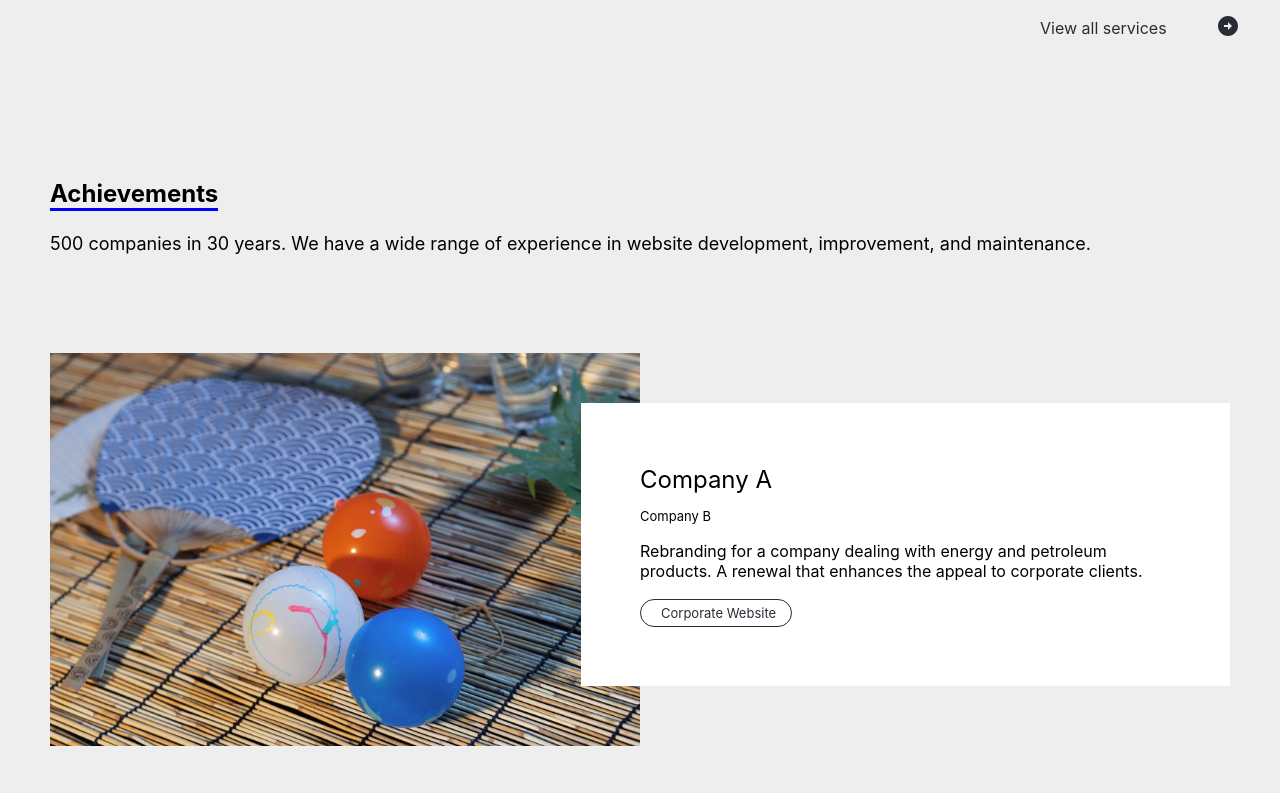
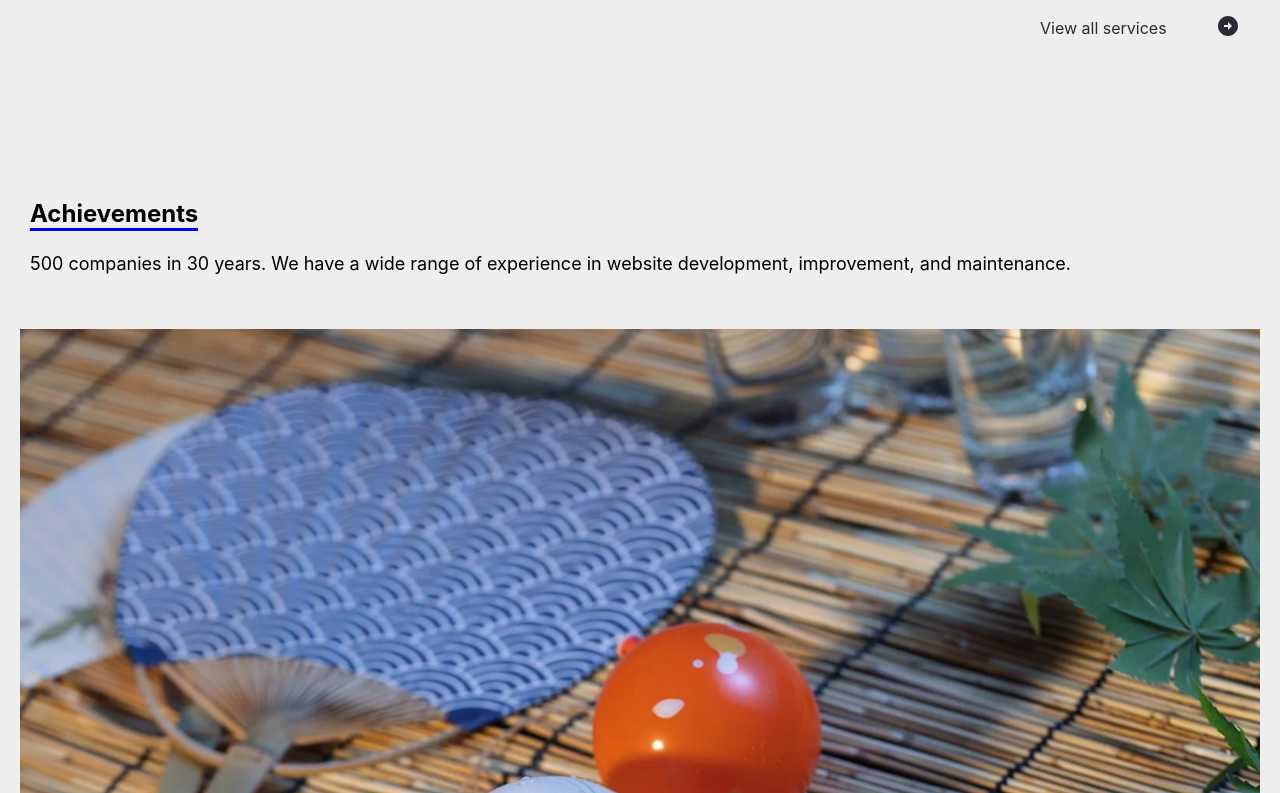
Before and after one commit to ultimania/react-rainbow-japan, a React (Create React App) app: page / in a window 1280 px wide. Shown: the part 1267-2060 px from the top of the page. Built offline with nearby package versions, Linux system fonts and the light colour scheme.

Commit message:
fix: achivement layout for responsive

```diff
--- a/src/components/Layout/AcievementLayout.module.scss
+++ b/src/components/Layout/AcievementLayout.module.scss
@@ -1,15 +1,13 @@
 
 // Achievement layout
 #layout-achievement {
-  padding: 0 5vh 10vh;
 
   .pickup {
     position: relative;
     text-align: left;
-    margin-bottom: 48px;
+    margin-bottom: 20vh;
 
     .image {
-      width: 50%;
       position: relative;
 
       img {
@@ -20,12 +18,11 @@
 
     .card {
       position: absolute;
-      width: 45%;
       padding: 5%;
+      margin: 5%;
       background-color: #fff;
       right: 0;
-      top: 3ex;
-      margin: 2% 0;
+      top: 50%;
 
       .title {
         font-size: x-large;
--- a/src/components/Layout/App.module.scss
+++ b/src/components/Layout/App.module.scss
@@ -96,7 +96,6 @@
   }
 
   &-main {
-    padding: 5ex 10px 10px 10px;
     margin: 10px 0px;
   }
 
--- a/src/components/Layout/App.scss
+++ b/src/components/Layout/App.scss
@@ -28,7 +28,6 @@
   }
 
   &-main {
-    padding: 5ex 10px 10px 10px;
     margin: 10px 0px;
   }
 
@@ -50,7 +49,6 @@
     &-title {
       padding: 5ex 10px 10px 10px;
     }
-
   }
   @media (max-width: 768px) {
     &-title {
```
